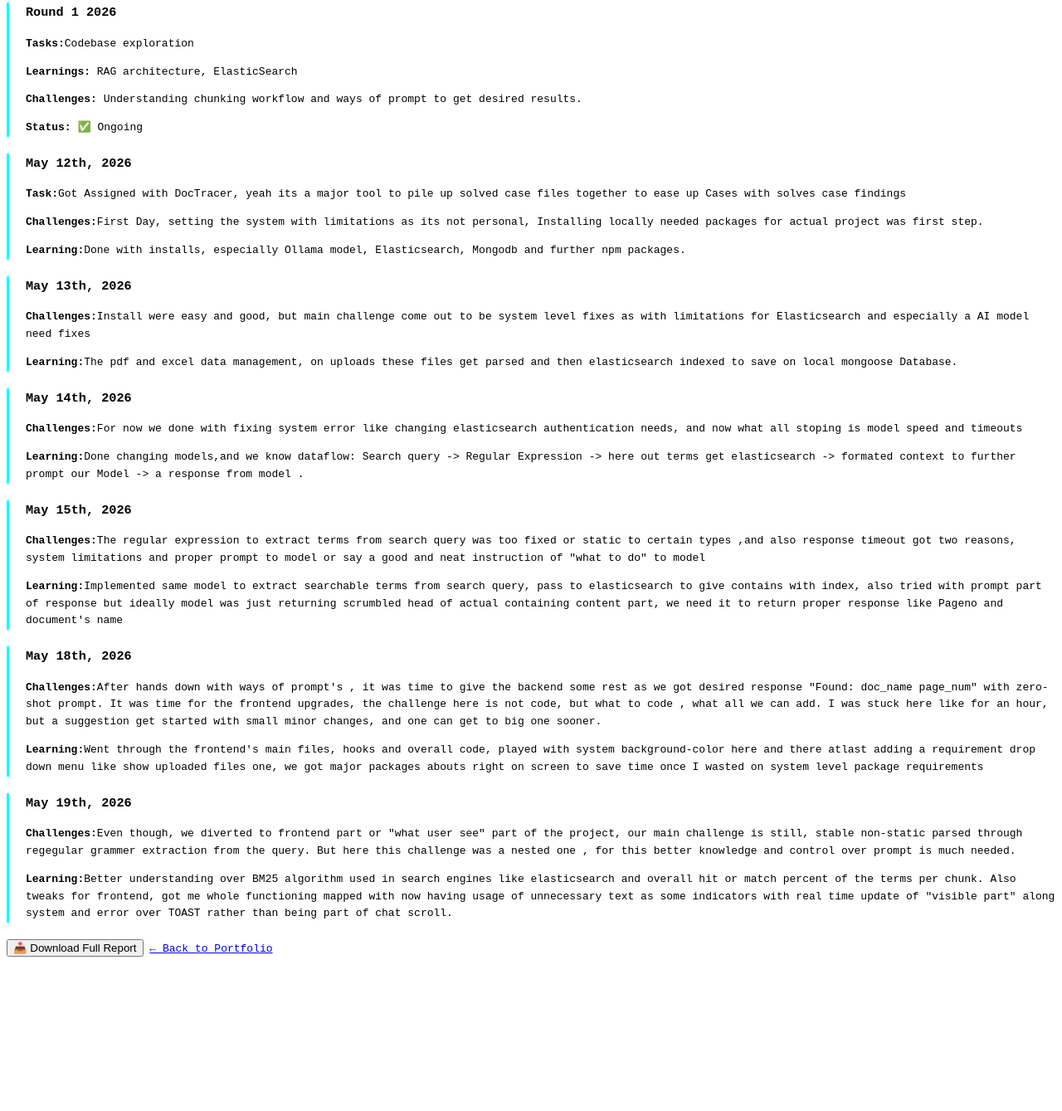
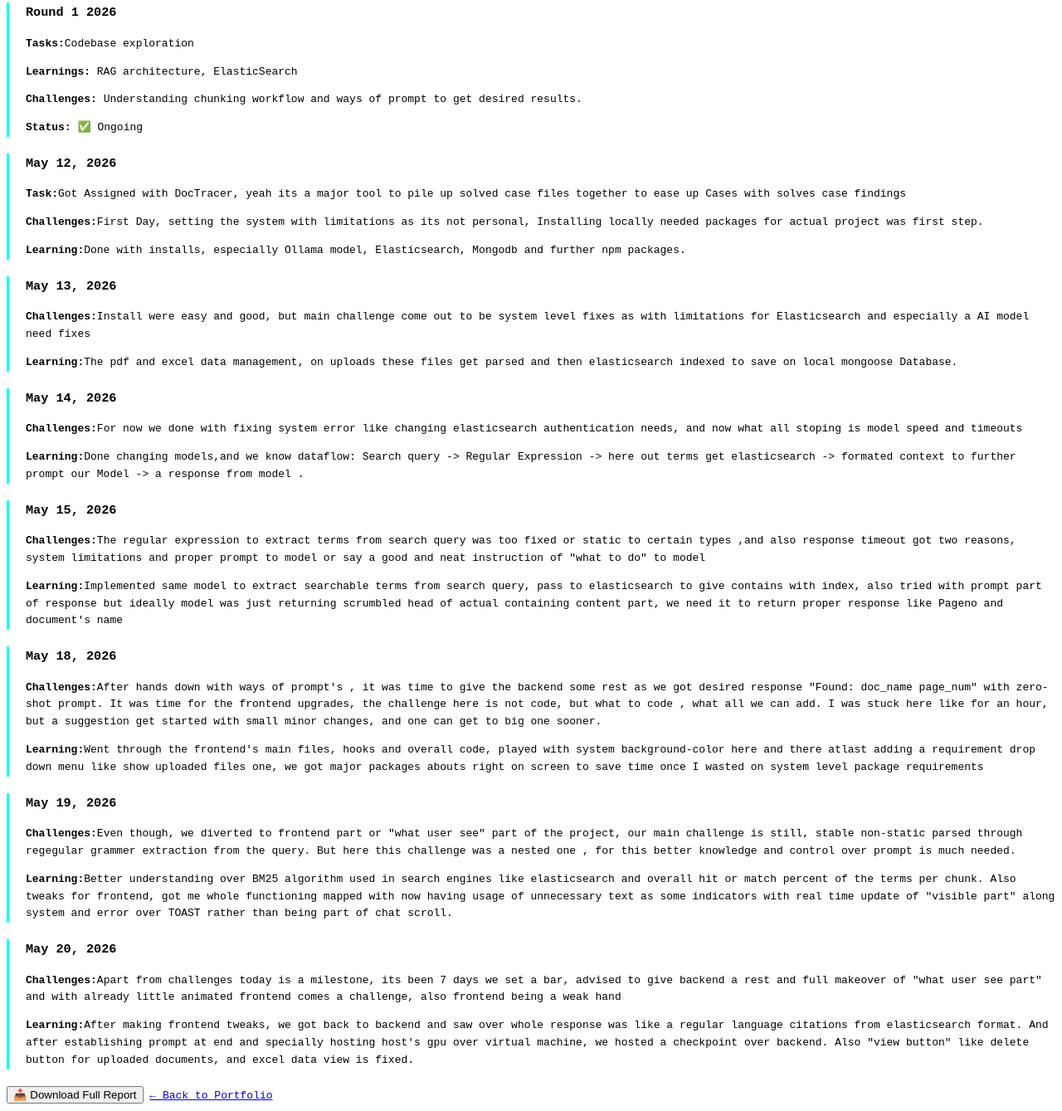
Before and after one commit to AdityaKcodes/portfolio, a plain HTML site: page intern-log.html in a window 1280 px wide. Shown: the part 114-1453 px from the top of the page at 83% size. Before the commit the page ends 1277 px from the top, so only its background shows below. Drawn offline with Linux system fonts and the light colour scheme.

Commit message:
entry 20th May 2026

```diff
--- a/intern-log.html
+++ b/intern-log.html
@@ -35,38 +35,43 @@
   </div>
 
   <div class="log-entry">
-    <h3>May 12th, 2026</h3>
+    <h3>May 12, 2026</h3>
     <p><strong>Task:</strong>Got Assigned with DocTracer, yeah its a major tool to pile up solved case files together to ease up Cases with solves case findings</p>
     <p><strong>Challenges:</strong>First Day, setting the system with limitations as its not personal, Installing locally needed packages for actual project was first step.</p>
     <p><strong>Learning:</strong>Done with installs, especially Ollama model, Elasticsearch, Mongodb and further npm packages.</p>
 
   </div>
   <div class="log-entry">
-    <h3>May 13th, 2026</h3>
+    <h3>May 13, 2026</h3>
     <p><strong>Challenges:</strong>Install were easy and good, but main challenge come out to be system level fixes as with limitations for Elasticsearch and especially a AI model need fixes</p>
     <p><strong>Learning:</strong>The pdf and excel data management, on uploads these files get parsed and then elasticsearch indexed to save on local mongoose Database.</p>
   </div>
 
   <!-- Add daily as you go -->
    <div class="log-entry">
-    <h3>May 14th, 2026</h3>
+    <h3>May 14, 2026</h3>
     <p><strong>Challenges:</strong>For now we done with fixing system error like changing elasticsearch authentication needs, and now what all stoping is model speed and timeouts</p>
     <p><strong>Learning:</strong>Done changing models,and we know dataflow: Search query -> Regular Expression -> here out terms get elasticsearch -> formated  context to further prompt our Model -> a response from model .</p>
   </div>
    <div class="log-entry">
-    <h3>May 15th, 2026</h3>
+    <h3>May 15, 2026</h3>
     <p><strong>Challenges:</strong>The regular expression to extract terms from search query was too fixed or static to certain types ,and also response timeout got two reasons, system limitations and proper prompt to model or say a good and neat instruction of "what to do" to model</p>
     <p><strong>Learning:</strong>Implemented same model to extract searchable terms from search query, pass to elasticsearch to give contains with index, also tried with prompt part of response but ideally model was just returning scrumbled head of actual containing content part, we need it to return proper response like Pageno and document's name </p>
   </div>
    <div class="log-entry">
-    <h3>May 18th, 2026</h3>
+    <h3>May 18, 2026</h3>
     <p><strong>Challenges:</strong>After hands down with ways of prompt's , it was time to give the backend some rest as we got desired response "Found: doc_name page_num" with zero-shot prompt. It was time for the frontend upgrades, the challenge here is not code, but what to code , what all we can add. I was stuck here like for an hour, but a suggestion get started with small minor changes, and one can get to big one sooner.</p>
     <p><strong>Learning:</strong>Went through the frontend's main files, hooks and overall code, played with system background-color here and there atlast adding a requirement drop down menu like show uploaded files one, we got major packages abouts right on screen to save time once I wasted on system level package requirements</p>
   </div>
    <div class="log-entry">
-    <h3>May 19th, 2026</h3>
+    <h3>May 19, 2026</h3>
     <p><strong>Challenges:</strong>Even though, we diverted to frontend part or "what user see" part of the project, our main challenge is still, stable non-static parsed through regegular grammer extraction from the query. But here this challenge was a nested one , for this better knowledge and control over prompt is much needed.</p>
     <p><strong>Learning:</strong>Better understanding over BM25 algorithm used in search engines like elasticsearch and overall hit or match percent of the terms per chunk. Also tweaks for frontend, got me whole functioning mapped with now having usage of unnecessary text as some indicators with real time update of "visible part" along system and error over TOAST rather than being part of chat scroll.</p>
+  </div>
+   <div class="log-entry">
+    <h3>May 20, 2026</h3>
+    <p><strong>Challenges:</strong>Apart from challenges today is a milestone, its been 7 days we set a bar, advised to give backend a rest and full makeover of "what user see part" and with already little animated frontend comes a challenge, also frontend being a weak hand</p>
+    <p><strong>Learning:</strong>After making frontend tweaks, we got back to backend and saw over whole response was like a regular language citations from elasticsearch format. And after establishing prompt at end and specially hosting host's gpu over virtual machine, we hosted a checkpoint over backend. Also "view button" like delete button for uploaded documents, and excel data view is fixed.</p>
   </div>
 
   <button onclick="downloadReport()">📥 Download Full Report</button>
```
